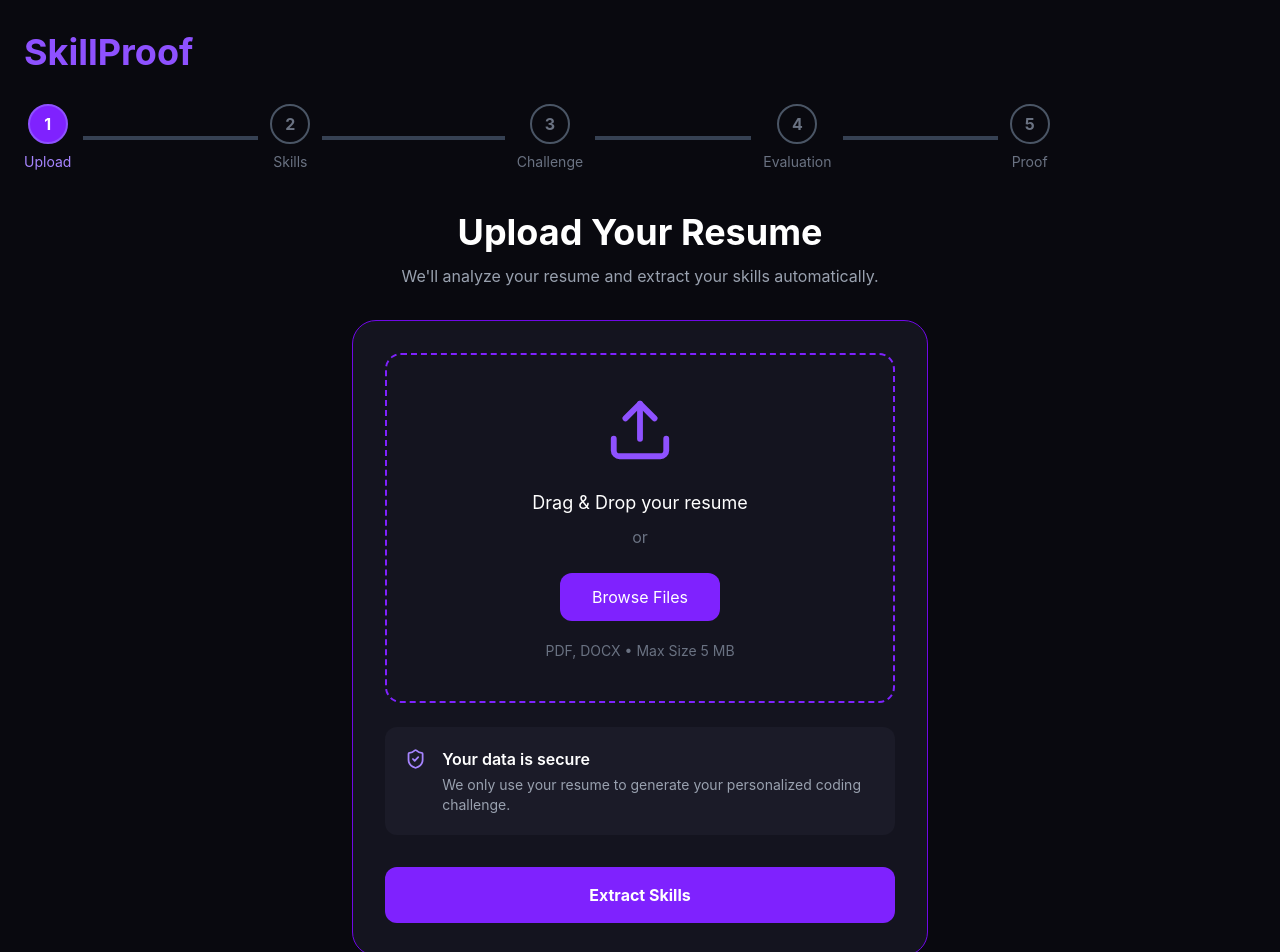
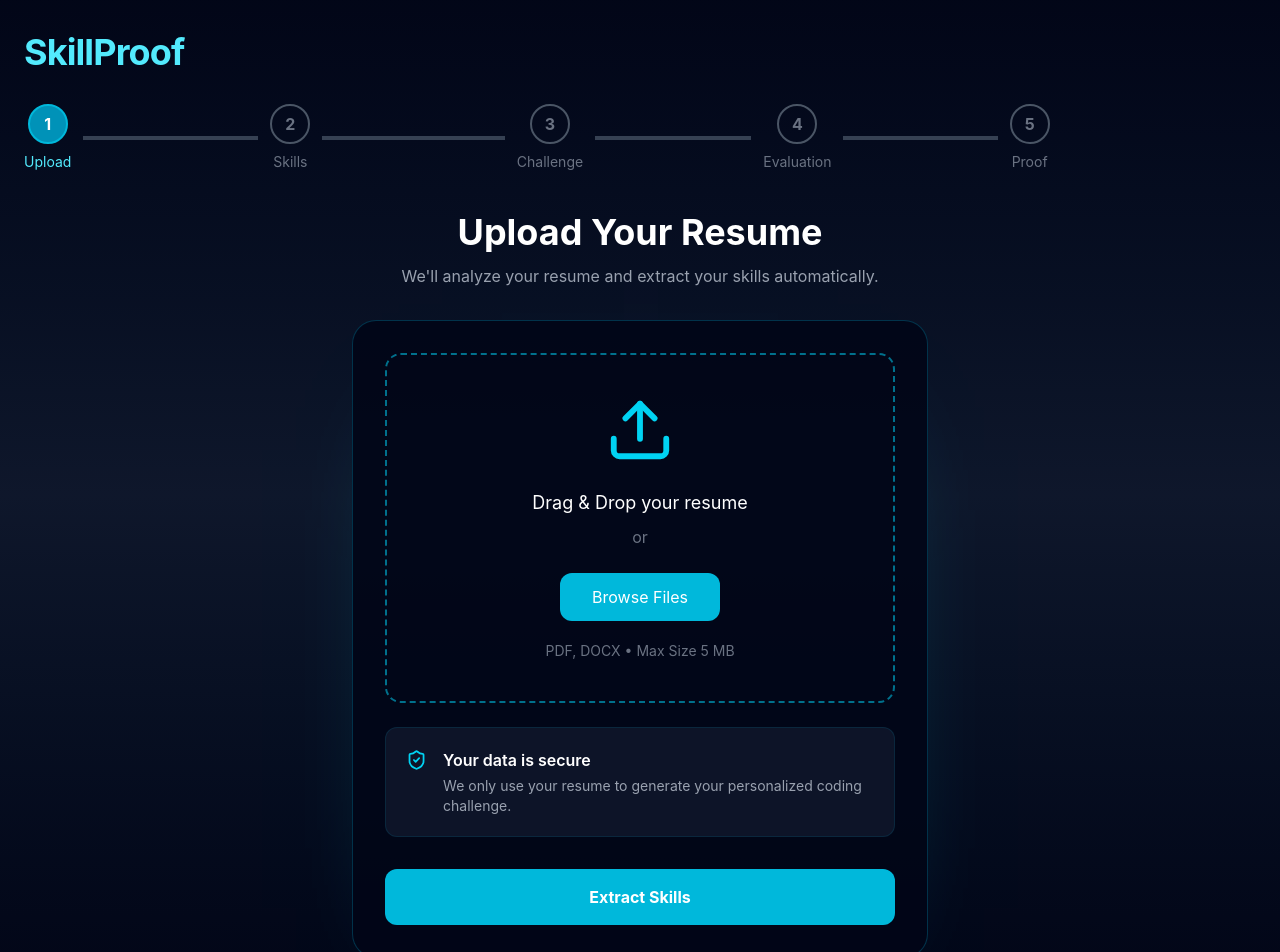
Before and after one commit to Tanvi-Goel/Hackathon, a React app in the folder Frontend/: page /upload in a window 1280 px wide. Shown: the top 952 px of the page. Built offline with nearby package versions, Linux system fonts and the light colour scheme; the HTML template or start-up script is replaced by a standard one.

Commit message:
updated ui

```diff
--- a/Frontend/src/components/Layout.jsx
+++ b/Frontend/src/components/Layout.jsx
@@ -2,10 +2,10 @@ import Stepper from "./Stepper";
 
 function Layout({ children }) {
   return (
-    <div className="min-h-screen bg-[#09090f] text-white">
+    <div className="min-h-screen bg-gradient-to-b from-slate-950 via-slate-900 to-[#020617] text-white">
       <div className="max-w-7xl mx-auto px-6 py-8">
 
-        <h1 className="text-4xl font-bold text-violet-500 mb-8">
+        <h1 className="text-4xl font-bold tracking-tight text-cyan-300 mb-8">
           SkillProof
         </h1>
 
--- a/Frontend/src/components/PrimaryButton.jsx
+++ b/Frontend/src/components/PrimaryButton.jsx
@@ -2,7 +2,7 @@ function PrimaryButton({ text, onClick }) {
   return (
     <button
       onClick={onClick}
-      className="w-full rounded-xl bg-violet-600 hover:bg-violet-700 transition py-3 font-semibold"
+      className="w-full rounded-xl bg-cyan-500 hover:bg-cyan-400 transition duration-200 py-3 font-semibold shadow-lg shadow-cyan-500/20"
     >
       {text}
     </button>
--- a/Frontend/src/components/Stepper.jsx
+++ b/Frontend/src/components/Stepper.jsx
@@ -22,14 +22,14 @@ function Stepper() {
             to={step.path}
             className={`flex flex-col items-center ${
               location.pathname === step.path
-                ? "text-violet-400"
+                ? "text-cyan-300"
                 : "text-gray-500"
             }`}
           >
             <div
               className={`w-10 h-10 rounded-full flex items-center justify-center border-2 font-bold ${
                 location.pathname === step.path
-                  ? "border-violet-500 bg-violet-600 text-white"
+                  ? "border-cyan-500 bg-cyan-600 text-white"
                   : "border-gray-600"
               }`}
             >
--- a/Frontend/src/index.css
+++ b/Frontend/src/index.css
@@ -10,7 +10,7 @@ body,
 }
 
 body {
-  background: #09090f;
+  background: linear-gradient(180deg, #084d57 0%, #020617 100%);
   color: white;
   font-family: Inter, Arial, sans-serif;
 }
--- a/Frontend/src/pages/Challenge.jsx
+++ b/Frontend/src/pages/Challenge.jsx
@@ -36,10 +36,10 @@ function Challenge() {
           Based on your skills, we've created a custom coding challenge.
         </p>
 
-        <div className="bg-[#161622] rounded-2xl border border-violet-700 p-8 shadow-lg">
+        <div className="bg-slate-950/90 rounded-2xl border border-cyan-700 p-8 shadow-[0_24px_80px_-40px_rgba(6,182,212,0.75)]">
 
           {/* Title */}
-          <h2 className="text-3xl font-bold text-violet-400">
+          <h2 className="text-3xl font-bold text-cyan-300">
             {challenge.title}
           </h2>
 
@@ -66,7 +66,7 @@ function Challenge() {
                   key={index}
                   className="flex items-start gap-3 text-gray-300"
                 >
-                  <span className="text-violet-400 mt-1">✔</span>
+                  <span className="text-cyan-300 mt-1">✔</span>
                   <span>{item}</span>
                 </li>
               ))}
@@ -76,7 +76,7 @@ function Challenge() {
           {/* Duration & Difficulty */}
           <div className="grid grid-cols-2 gap-6 mt-10">
 
-            <div className="bg-[#1f1f2d] rounded-xl p-5 border border-violet-800">
+            <div className="bg-slate-900 rounded-xl p-5 border border-cyan-800">
               <p className="text-gray-400 text-sm">
                 Duration
               </p>
@@ -86,12 +86,12 @@ function Challenge() {
               </h3>
             </div>
 
-            <div className="bg-[#1f1f2d] rounded-xl p-5 border border-violet-800">
+            <div className="bg-slate-900 rounded-xl p-5 border border-cyan-800">
               <p className="text-gray-400 text-sm">
                 Difficulty
               </p>
 
-              <h3 className="text-2xl font-bold text-violet-400 mt-2">
+              <h3 className="text-2xl font-bold text-cyan-300 mt-2">
                 {challenge.difficulty}
               </h3>
             </div>
@@ -102,7 +102,7 @@ function Challenge() {
 
         <button
           onClick={() => navigate("/evaluation")}
-          className="mt-8 w-full bg-violet-600 hover:bg-violet-700 transition rounded-xl py-4 text-lg font-semibold"
+          className="mt-8 w-full bg-cyan-500 hover:bg-cyan-400 transition rounded-xl py-4 text-lg font-semibold"
         >
           Start Challenge →
         </button>
--- a/Frontend/src/pages/Home.jsx
+++ b/Frontend/src/pages/Home.jsx
@@ -13,7 +13,7 @@ function Home() {
           Prove What You Know
         </h2>
 
-        <h2 className="text-5xl font-bold mt-2 text-violet-400">
+        <h2 className="text-5xl font-bold mt-2 text-cyan-400">
           Not What Your Resume Says
         </h2>
 
--- a/Frontend/src/pages/Skills.jsx
+++ b/Frontend/src/pages/Skills.jsx
@@ -72,18 +72,18 @@ function Skills() {
 
         <div className="flex justify-center mt-10">
 
-          <div className="w-56 h-56 rounded-full border-4 border-violet-600 flex flex-col justify-center items-center">
+          <div className="w-56 h-56 rounded-full border-4 border-cyan-500/70 flex flex-col justify-center items-center bg-slate-950/70 shadow-[0_24px_60px_-30px_rgba(6,182,212,0.9)]">
 
             <Brain
               size={55}
-              className="text-violet-400"
+              className="text-cyan-300"
             />
 
             <h2 className="mt-4 text-xl font-bold">
               AI Analysis
             </h2>
 
-            <p className="text-violet-400">
+            <p className="text-cyan-300">
               Complete
             </p>
 
@@ -99,7 +99,7 @@ function Skills() {
 
             <div
               key={index}
-              className="bg-[#161622] border border-violet-700 rounded-xl p-5 text-center hover:scale-105 duration-300"
+              className="bg-slate-900/90 border border-cyan-700 rounded-xl p-5 text-center hover:scale-105 duration-300"
             >
               {skill}
             </div>
@@ -111,11 +111,16 @@ function Skills() {
         <button
           onClick={generateChallenge}
           disabled={loading}
-          className="mt-12 w-full bg-violet-600 hover:bg-violet-700 rounded-xl py-4 font-bold"
+          className="mt-12 w-full inline-flex items-center justify-center gap-3 bg-cyan-500 hover:bg-cyan-400 rounded-xl py-4 font-bold transition duration-200 disabled:opacity-60 disabled:cursor-not-allowed"
         >
-          {loading
-            ? "Generating Challenge..."
-            : "Generate Challenge"}
+          {loading ? (
+            <>
+              <span className="inline-block h-4 w-4 rounded-full border-2 border-cyan-200 border-t-transparent animate-spin" />
+              Generating Challenge...
+            </>
+          ) : (
+            "Generate Challenge"
+          )}
         </button>
 
       </div>
--- a/Frontend/src/pages/Upload.jsx
+++ b/Frontend/src/pages/Upload.jsx
@@ -65,13 +65,13 @@ function UploadPage() {
           We'll analyze your resume and extract your skills automatically.
         </p>
 
-        <div className="bg-[#14141f] border border-violet-700 rounded-3xl p-8">
+        <div className="bg-slate-950/90 border border-cyan-700/40 rounded-3xl p-8 shadow-[0_40px_120px_-90px_rgba(6,182,212,0.7)]">
 
-          <div className="border-2 border-dashed border-violet-600 rounded-2xl p-10 text-center">
+          <div className="border-2 border-dashed border-cyan-500/60 rounded-2xl p-10 text-center">
 
             <Upload
               size={70}
-              className="mx-auto text-violet-500"
+              className="mx-auto text-cyan-400"
             />
 
             <p className="mt-6 text-lg">
@@ -89,7 +89,7 @@ function UploadPage() {
 
             <label
               htmlFor="resume"
-              className="cursor-pointer inline-block mt-6 bg-violet-600 px-8 py-3 rounded-xl hover:bg-violet-700"
+              className="cursor-pointer inline-block mt-6 bg-cyan-500 px-8 py-3 rounded-xl hover:bg-cyan-400 transition duration-200"
             >
               Browse Files
             </label>
@@ -126,9 +126,9 @@ function UploadPage() {
 
           )}
 
-          <div className="mt-6 bg-[#1b1b28] rounded-xl p-5 flex gap-4">
+          <div className="mt-6 bg-slate-900/90 rounded-xl p-5 flex gap-4 border border-cyan-700/20">
 
-            <ShieldCheck className="text-violet-400" />
+            <ShieldCheck className="text-cyan-400" />
 
             <div>
 
@@ -147,9 +147,16 @@ function UploadPage() {
           <button
             onClick={uploadResume}
             disabled={loading}
-            className="mt-8 w-full bg-violet-600 hover:bg-violet-700 rounded-xl py-4 font-bold"
+            className="mt-8 w-full inline-flex items-center justify-center gap-3 bg-cyan-500 hover:bg-cyan-400 rounded-xl py-4 font-bold transition duration-200 disabled:opacity-60 disabled:cursor-not-allowed"
           >
-            {loading ? "Analyzing Resume..." : "Extract Skills"}
+            {loading ? (
+              <>
+                <span className="inline-block h-4 w-4 rounded-full border-2 border-cyan-200 border-t-transparent animate-spin" />
+                Analyzing Resume...
+              </>
+            ) : (
+              "Extract Skills"
+            )}
           </button>
 
         </div>
```
Also changed, not shown: Frontend/src/pages/Evaluation.jsx (+17 -10 lines), Frontend/src/pages/Proof.jsx (+9 -9 lines), Frontend/src/components/ChallengeCard.jsx (deleted).
